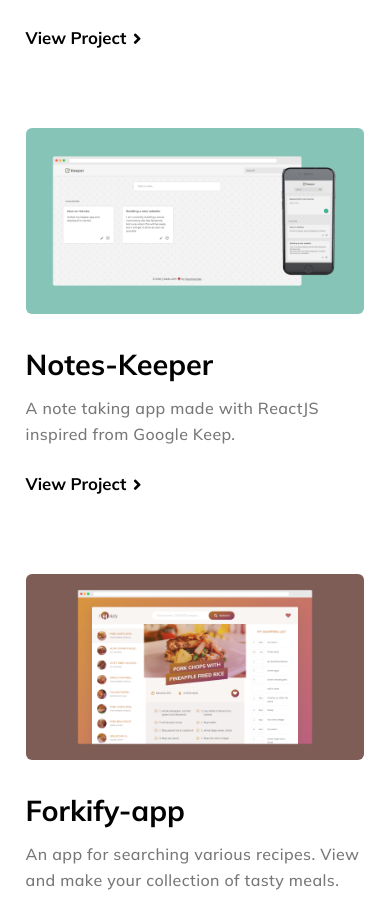
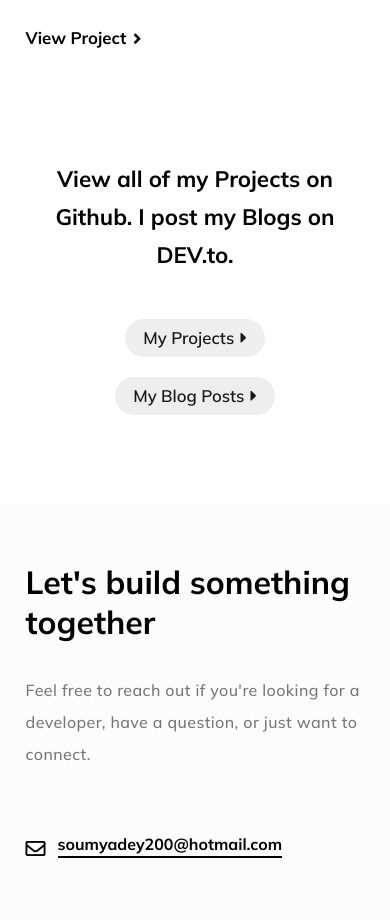
Before and after one commit to Soumya-Dey/new_portfolio_temp_repo, a React (Create React App) app: page / in a window 390 px wide. Shown: the part 3461-4381 px from the top of the page. Built offline with nearby package versions, Linux system fonts and the light colour scheme; grey boxes are pictures that could not be loaded.

Commit message:
added all project and blog link

```diff
--- a/src/App.css
+++ b/src/App.css
@@ -282,6 +282,53 @@ body {
     transition: all 0.2s ease;
 }
 
+.view-more {
+    display: flex;
+    flex-direction: column;
+    justify-content: center;
+    align-items: center;
+    text-align: center;
+    padding: 2em 5.5em;
+}
+
+.view-more > div {
+    display: flex;
+    align-items: center;
+}
+
+.view-more p {
+    color: var(--primary-text);
+    font-size: 1.4em;
+    font-weight: 700;
+    line-height: 1.7;
+    margin-bottom: 2em;
+}
+
+.view-more a {
+    background-color: #eee;
+    color: rgba(0, 0, 0, 0.9);
+    font-weight: 600;
+    border-radius: 40px;
+    padding: 0.5em 1.1em;
+    font-size: 1.05em;
+    transition: all 0.2s ease;
+}
+
+.blog-link {
+    margin-left: 1.2em;
+}
+
+.repo-link:hover {
+    background-color: rgba(53, 201, 164, 0.2);
+}
+.blog-link:hover {
+    background-color: rgba(123, 120, 255, 0.25);
+}
+
+.fa-caret-right {
+    margin-left: 0.1em;
+}
+
 .view-href:hover .fa-angle-right,
 .cool-text:hover .fa-angle-right {
     transform: translate(8px, 1px);
@@ -455,6 +502,11 @@ body {
     .horz-btn:hover {
         background-color: transparent;
     }
+
+    .view-more {
+        padding: 2em 0;
+    }
+
     .insta-feed-1 {
         width: 260px;
         height: 260px;
@@ -498,6 +550,19 @@ body {
 
     .project-img {
         height: 200px;
+    }
+
+    .view-more {
+        padding: 2em 1em;
+    }
+    .view-more > div {
+        flex-direction: column;
+        align-items: center;
+    }
+
+    .blog-link {
+        margin-top: 1.2em;
+        margin-left: 0;
     }
 
     .insta-feed-1 {
@@ -571,6 +636,20 @@ body {
         height: 340px;
     }
 
+    .view-more {
+        padding: 2em 5.5em;
+    }
+
+    .view-more > div {
+        flex-direction: row;
+        align-items: center;
+    }
+
+    .blog-link {
+        margin-top: 0;
+        margin-left: 1.2em;
+    }
+
     .cool-insta-cont {
         flex-direction: column-reverse;
         align-items: flex-start;
@@ -639,6 +718,10 @@ body {
         height: 140px;
     }
 
+    .view-more {
+        padding: 2em 1em;
+    }
+
     .flex-r-spbw {
         flex-direction: column;
     }
@@ -697,6 +780,19 @@ body {
         margin-left: 2.85em;
     }
 
+    .view-more {
+        padding: 2em 0.3em;
+    }
+    .view-more > div {
+        flex-direction: column;
+        align-items: center;
+    }
+
+    .blog-link {
+        margin-top: 1.2em;
+        margin-left: 0;
+    }
+
     .h-line {
         width: 100px;
     }
--- a/src/components/Projects.js
+++ b/src/components/Projects.js
@@ -18,34 +18,16 @@ export const Projects = () => {
             link: "https://github.com/Soumya-Dey/devConnect-social-media",
         },
         {
-            heading: "Track-Corona",
-            para1:
-                "A simple website to track and get latest data about COVID-19 pandemic.",
-            link: "https://github.com/Soumya-Dey/track-corona",
-        },
-        {
             heading: "Secrets-Keeper",
             para1:
                 "A web app to share your darkest secrets with the world anonymously.",
             link: "https://secretskeeper.herokuapp.com/",
         },
         {
-            heading: "Notes-Keeper",
-            para1:
-                "A note taking app made with ReactJS inspired from Google Keep.",
-            link: "https://github.com/Soumya-Dey/React-Keeper-app",
-        },
-        {
             heading: "Forkify-app",
             para1:
                 "An app for searching various recipes. View and make your collection of tasty meals.",
             link: "https://github.com/Soumya-Dey/Forkify-app",
-        },
-        {
-            heading: "PIG-Game",
-            para1:
-                "A simple dice board game with a little twist added to it for more fun.",
-            link: "https://github.com/Soumya-Dey/PIG-Game",
         },
     ];
 
@@ -58,6 +40,31 @@ export const Projects = () => {
                     {projectDetails.map((content, i) => (
                         <ProjectItem key={i} content={content} />
                     ))}
+                    <div className="view-more">
+                        <p>
+                            View all of my Projects on Github. I post my Blogs
+                            on DEV.to.
+                        </p>
+                        <div>
+                            <a
+                                href="https://github.com/Soumya-Dey?tab=repositories"
+                                target="_blank"
+                                rel="noopener noreferrer"
+                                className="repo-link"
+                            >
+                                My Projects <i class="fas fa-caret-right"></i>
+                            </a>
+
+                            <a
+                                href="https://dev.to/soumyadey"
+                                target="_blank"
+                                rel="noopener noreferrer"
+                                className="blog-link"
+                            >
+                                My Blog Posts <i class="fas fa-caret-right"></i>
+                            </a>
+                        </div>
+                    </div>
                 </div>
             </div>
         </div>
```
